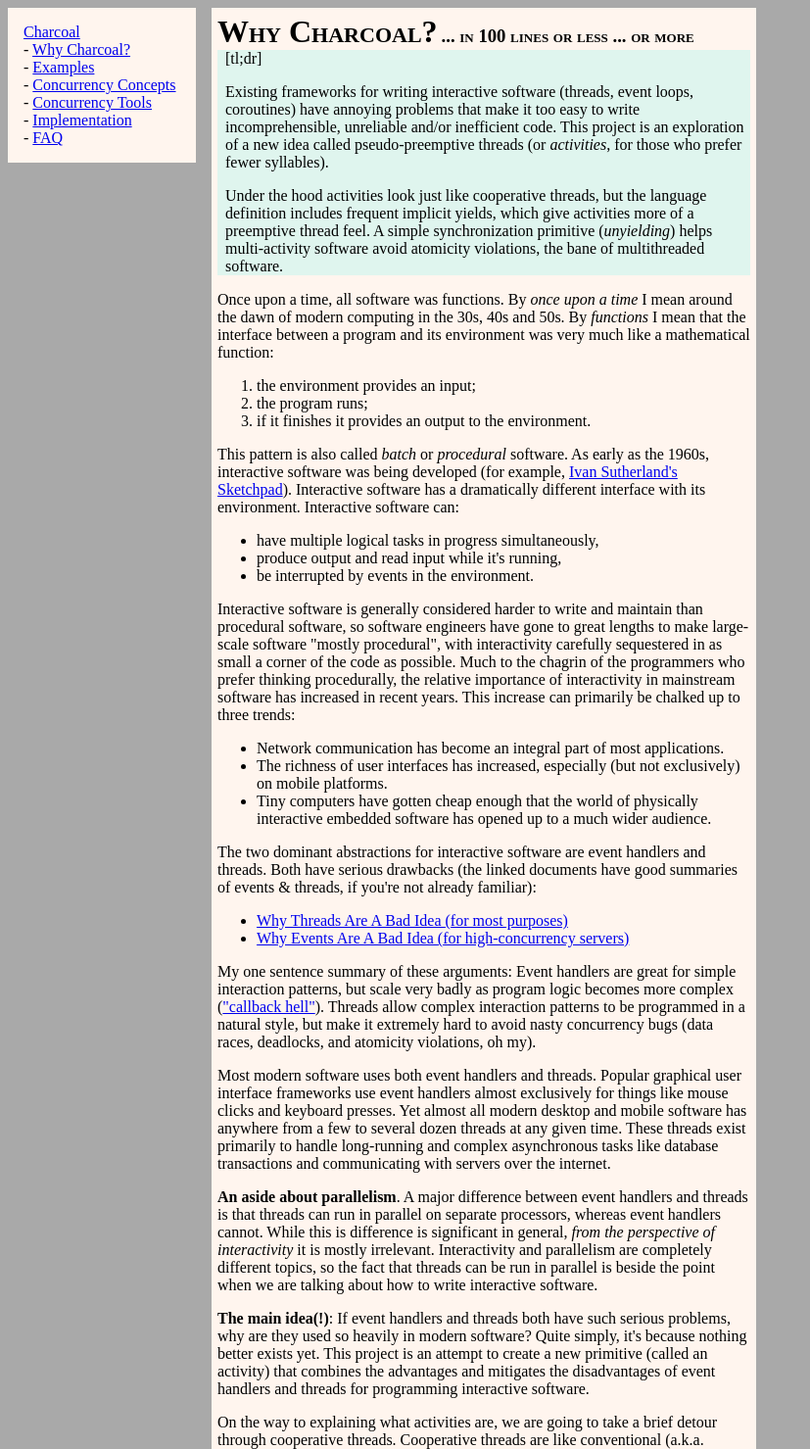
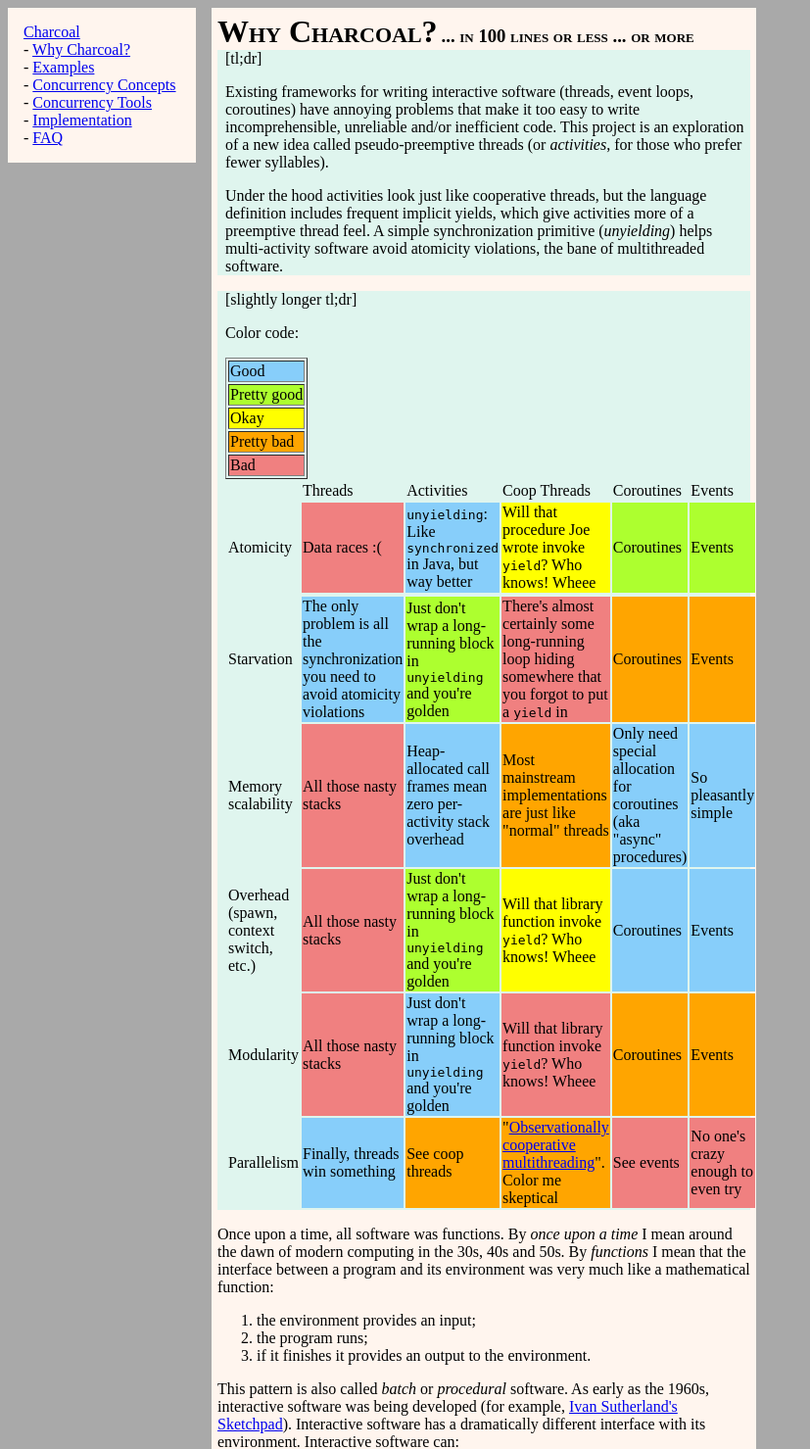
Before and after one commit to benjaminy/Charcoal, a PHP site: page /short_version.php in a window 1280 px wide. Shown: the top 1479 px of the page at 98% size, without its empty margins (0-827 px from the left). Run offline with PHP 8.4, Linux system fonts and the light colour scheme.

Commit message:
A little more website text

```diff
--- a/Documentation/Website/charcoal.css
+++ b/Documentation/Website/charcoal.css
@@ -63,6 +63,26 @@ pre { display:inline }
   background-color:#BFB5BE;
 }
 
+.color_bad {
+  background-color:lightcoral;
+}
+
+.color_pretty_bad {
+  background-color:orange;
+}
+
+.color_okay {
+  background-color:yellow;
+}
+
+.color_good {
+  background-color:lightskyblue;
+}
+
+.color_pretty_good {
+  background-color:greenyellow;
+}
+
 h1,
 h2,
 h3,
--- a/Documentation/Website/short_version.php
+++ b/Documentation/Website/short_version.php
@@ -28,6 +28,107 @@ language definition includes frequent implicit yields, which give
 activities more of a preemptive thread feel.  A simple synchronization
 primitive (<em>unyielding</em>) helps multi-activity software avoid
 atomicity violations, the bane of multithreaded software.</p>
+</div>
+
+<div class="hblock2">
+[slightly longer tl;dr]
+<p>
+Color code:
+</p>
+
+<table border="1">
+<tr>
+<td class="color_good">Good</td>
+</tr>
+<tr>
+<td class="color_pretty_good">Pretty good</td>
+</tr>
+<tr>
+<td class="color_okay">Okay</td>
+</tr>
+<tr>
+<td class="color_pretty_bad">Pretty bad</td>
+</tr>
+<tr>
+<td class="color_bad">Bad</td>
+</tr>
+</table>
+
+<table>
+<tr>
+<td width="15%"></td>
+<td width="17%">Threads</td>
+<td width="17%">Activities</td>
+<td width="17%">Coop Threads</td>
+<td width="17%">Coroutines</td>
+<td width="17%">Events</td>
+</tr>
+<tr>
+<td>Atomicity</td>
+<td class="color_bad">Data races :(</td>
+<td class="color_good"><span class="mono">unyielding</span>:
+Like <span class="mono">synchronized</span> in Java, but way
+better</td>
+<td class="color_okay">Will that procedure Joe wrote
+invoke <span class="mono">yield</span>?  Who knows!  Wheee</td>
+<td class="color_pretty_good">Coroutines</td>
+<td class="color_pretty_good">Events</td>
+</tr>
+<tr>
+<tr>
+<td>Starvation</td>
+<td class="color_good">The only problem is all the synchronization you
+need to avoid atomicity violations</td>
+<td class="color_pretty_good">Just don't wrap a long-running block
+in <span class="mono">unyielding</span> and you're golden</td>
+<td class="color_bad">There's almost certainly some long-running loop
+hiding somewhere that you forgot to put
+a <span class="mono">yield</span> in</td>
+<td class="color_pretty_bad">Coroutines</td>
+<td class="color_pretty_bad">Events</td>
+</tr>
+<tr>
+<td>Memory scalability</td>
+<td class="color_bad">All those nasty stacks</td>
+<td class="color_good">Heap-allocated call frames mean zero
+per-activity stack overhead</td>
+<td class="color_pretty_bad">Most mainstream implementations are just
+like "normal" threads</td>
+<td class="color_good">Only need special allocation for coroutines (aka
+"async" procedures)</td>
+<td class="color_good">So pleasantly simple</td>
+</tr>
+<tr>
+<td>Overhead (spawn, context switch, etc.)</td>
+<td class="color_bad">All those nasty stacks</td>
+<td class="color_pretty_good">Just don't wrap a long-running block
+in <span class="mono">unyielding</span> and you're golden</td>
+<td class="color_okay">Will that library function
+invoke <span class="mono">yield</span>?  Who knows!  Wheee</td>
+<td class="color_good">Coroutines</td>
+<td class="color_good">Events</td>
+</tr>
+<tr>
+<td>Modularity</td>
+<td class="color_bad">All those nasty stacks</td>
+<td class="color_good">Just don't wrap a long-running block
+in <span class="mono">unyielding</span> and you're golden</td>
+<td class="color_bad">Will that library function
+invoke <span class="mono">yield</span>?  Who knows!  Wheee</td>
+<td class="color_pretty_bad">Coroutines</td>
+<td class="color_pretty_bad">Events</td>
+</tr>
+<tr>
+<td>Parallelism</td>
+<td class="color_good">Finally, threads win something</td>
+<td class="color_pretty_bad">See coop threads</td>
+<td class="color_pretty_bad">"<a href="http://www.google.com/search?q=observationally+cooperative+multithreading">Observationally cooperative multithreading</a>".  Color me skeptical</td>
+<td class="color_bad">See events</td>
+<td class="color_bad">No one's crazy enough to even try</td>
+</tr>
+
+
+</table>
 </div>
 
 <p>Once upon a time, all software was functions.  By <em>once upon a
```
